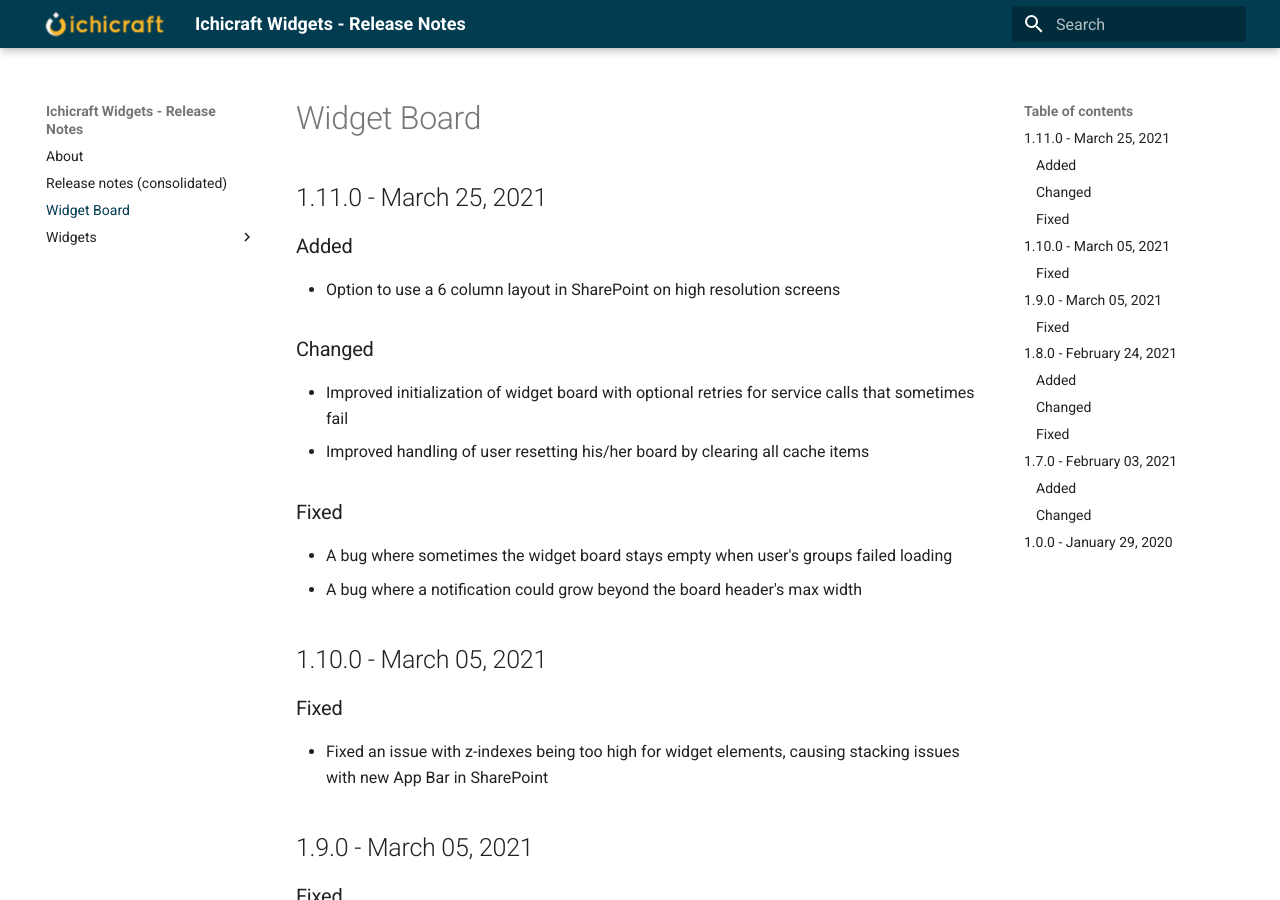
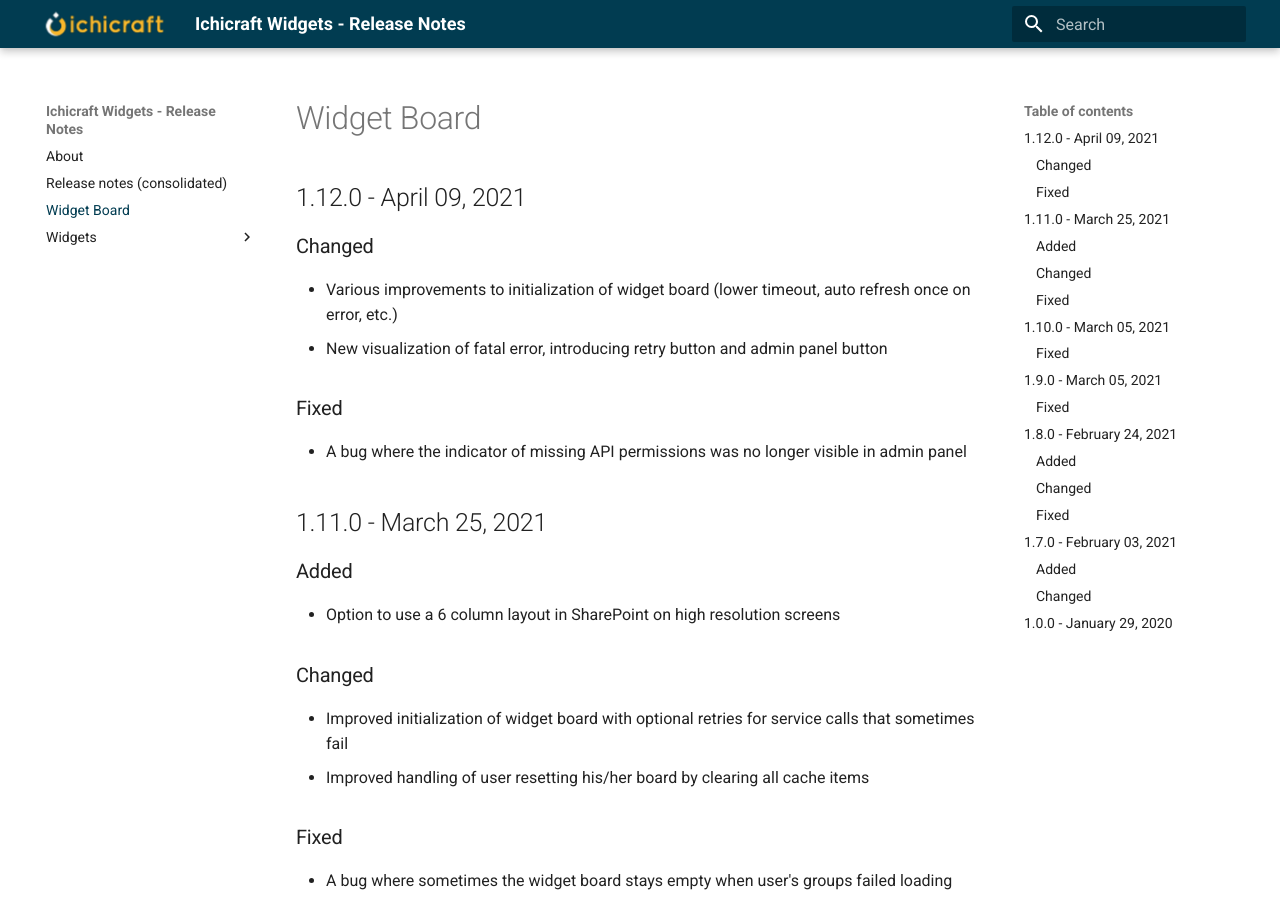
Before and after one commit to ichicraft/widgets-docs, an MkDocs documentation site: the page built from docs/Widget Board.md, in a window 1280 px wide and 900 px high. Built offline with MkDocs 1.6.1 and Material for MkDocs 9.7.7, drawn with Linux system fonts in a browser that asks for light colours.

```diff
--- a/docs/Widget Board.md
+++ b/docs/Widget Board.md
@@ -1,3 +1,12 @@
+## 1.12.0 - April 09, 2021
+
+### Changed
+- Various improvements to initialization of widget board (lower timeout, auto refresh once on error, etc.)
+- New visualization of fatal error, introducing retry button and admin panel button
+
+### Fixed
+- A bug where the indicator of missing API permissions was no longer visible in admin panel
+
 ## 1.11.0 - March 25, 2021
 
 ### Added
```
Also changed, not shown: docs/Release-notes-(consolidated).md (+9 -0 lines).
